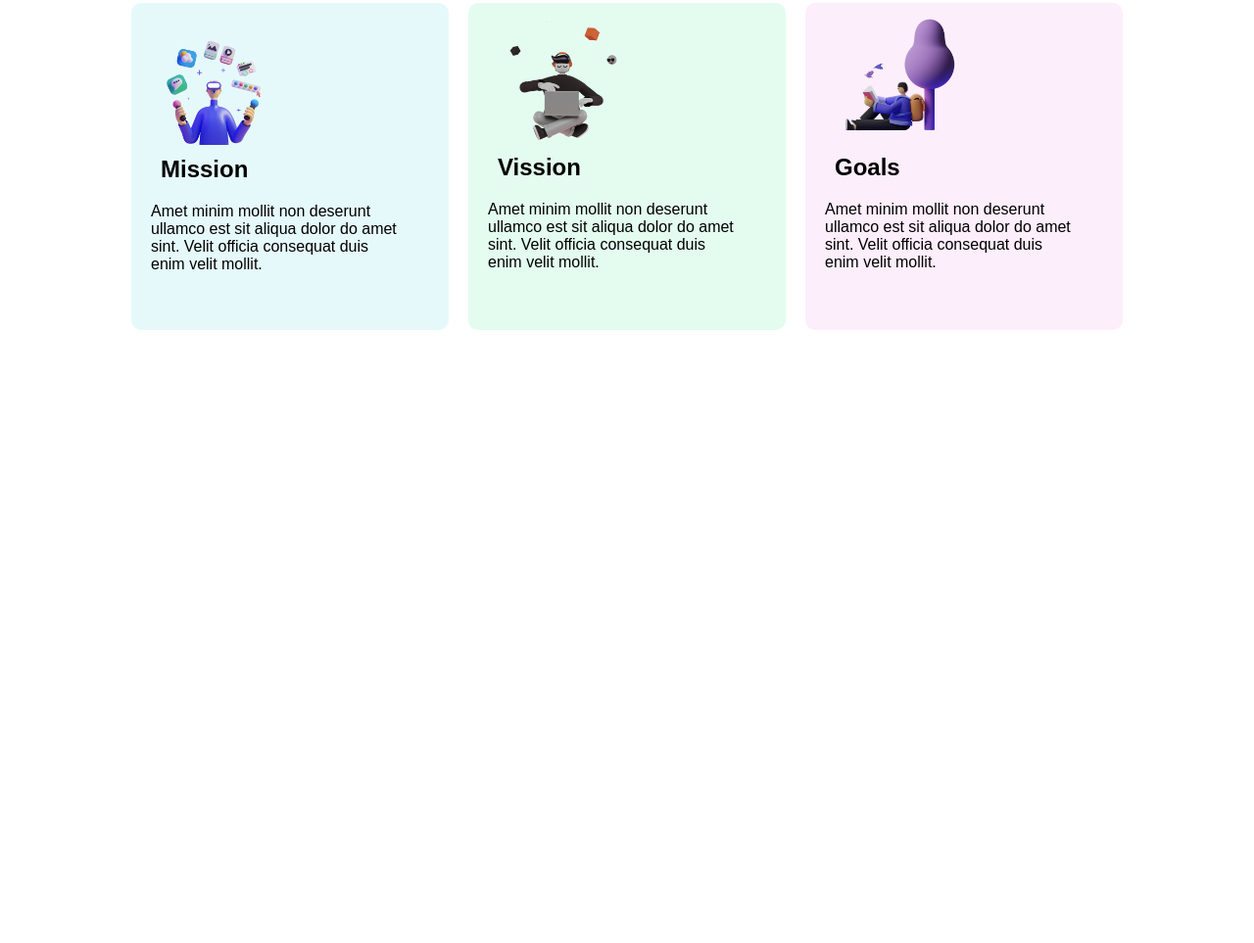
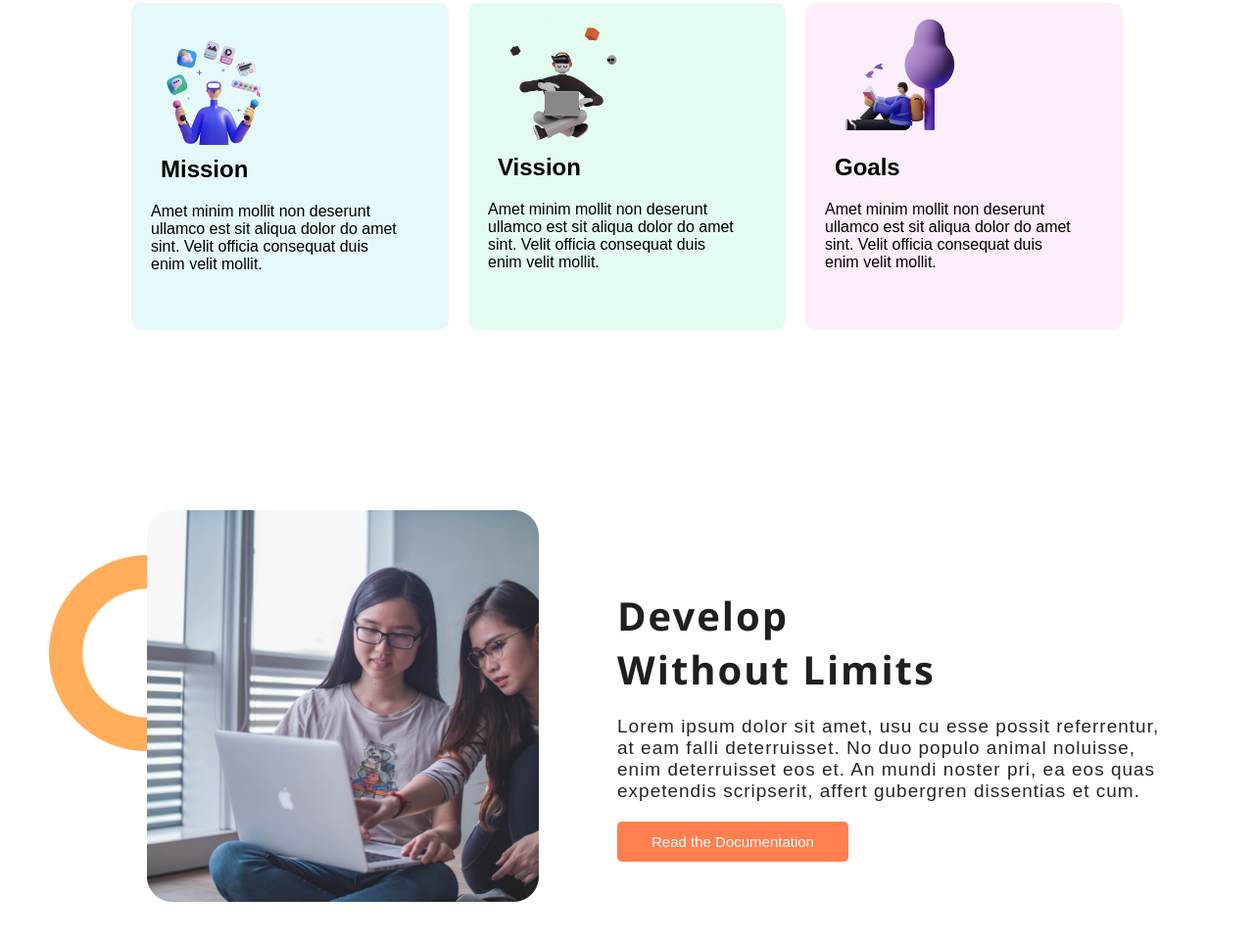
Before and after one commit to RiazTurhan/Assignment-1-protfolio, a plain HTML site: page index.html in a window 1280 px wide. Shown: the part 895-1858 px from the top of the page at 98% size. Before the commit the page ends 1312 px from the top, so only its background shows below. Drawn offline with Linux system fonts and the light colour scheme.

Commit message:
section three

```diff
--- a/index.html
+++ b/index.html
@@ -83,5 +83,30 @@
     </section>
 
     <!------------------Section 2 End -------------------->
+
+    <!-------------------section 3 start------------------>
+    <section class="develop">
+        <div class="shapes">
+            <img src="./image/shapes/shape-1.png" alt="">
+        </div>
+        <div class="devlop-iteam">
+            <div class="develop-img">
+                <img src="./image/pictures/coding.png" alt="">
+            </div>
+            <div class="devlop-text">
+                <h1>Develop <br>
+                    Without Limits</h1>
+                    <p>Lorem ipsum dolor sit amet, usu cu esse possit referrentur, at eam falli
+                        deterruisset. No duo populo animal noluisse, enim deterruisset eos et. An
+                        mundi noster pri, ea eos quas expetendis scripserit, affert gubergren
+                        dissentias et cum.</p>
+                        <button>Read the Documentation</button>
+            </div>
+        </div>
+
+    </section>
+
+
+    <!-------------------section 3 end------------------>
 </body>
 </html>
--- a/style.css
+++ b/style.css
@@ -169,3 +169,47 @@ button:hover{
     border-radius: 10px;
 }
 /*------------------ Section 2 End ------------------------- */
+
+/*---------------- section 3 start ------------------------*/
+.develop{
+    margin: 0 50px;
+    position: relative;
+    bottom: 100px;
+    width: 95%;
+    align-items: center;
+}
+
+.devlop-iteam{
+    display: flex;
+}
+.shapes img{
+    width: 200px;
+    position: relative;
+    top: 250px;
+    z-index: -1;
+}
+.develop-img {
+
+}
+.develop-img img{
+    width: 400px;
+    margin-left: 100px;
+}
+.devlop-text{
+
+    margin: 80px;
+}
+.devlop-text h1{
+    font-size: 2.5rem;
+    font-family:'Segoe UI', Tahoma, Geneva, Verdana, sans-serif;
+    letter-spacing: 2px;
+    color: #1f1f1f;
+}
+.devlop-text p{
+    font-size: 19px;
+    margin: 20px 0;
+    letter-spacing: 1px;
+    color: rgb(37, 37, 37);
+
+}
+/*---------------- section 3 End ------------------------*/
```
